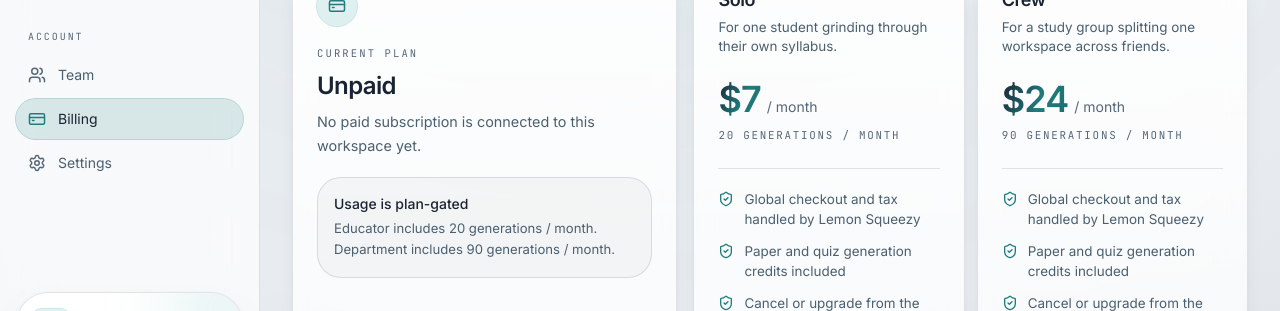
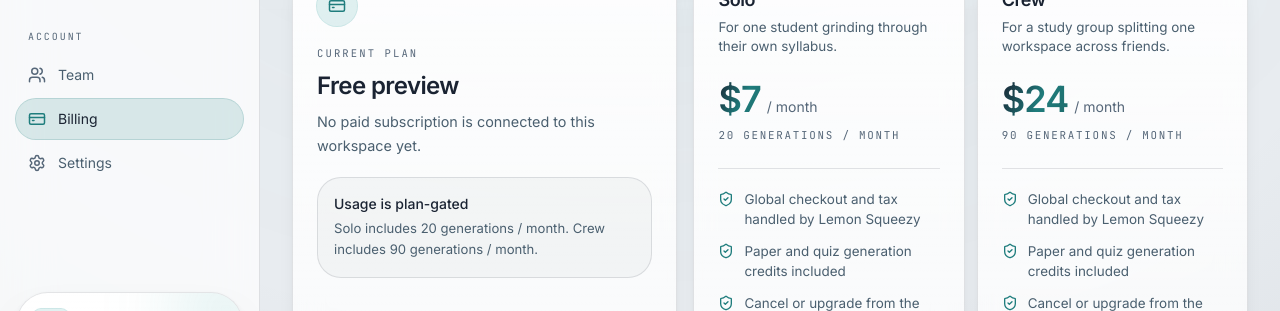
Before and after one commit to aniketk0412/qraftpaper, a Next.js app: page /billing in a window 1280 px wide. Shown: the part 279-590 px from the top of the page. Built offline with nearby package versions, Linux system fonts and the light colour scheme; no server answers.

Commit message:
Resolve internal plan id to public display name (Solo/Crew) on billing + settings; fix hardcoded Educator/Department text in plan-gated description

```diff
--- a/app/billing/page.tsx
+++ b/app/billing/page.tsx
@@ -7,6 +7,7 @@ import { Topbar } from "@/components/dashboard/topbar";
 import { GlassCard } from "@/components/ui/glass-card";
 import { IconTile } from "@/components/ui/icon-tile";
 import { billingTiers } from "@/lib/billing/lemonsqueezy";
+import { PLANS, type PlanId } from "@/lib/plans";
 import { getDb } from "@/lib/db";
 import { subscriptions, users } from "@/lib/db/schema";
 import { listUserSubjects } from "@/lib/subjects";
@@ -54,6 +55,10 @@ export default async function BillingPage({
   const { checkout } = await searchParams;
   const checkoutStatus = Array.isArray(checkout) ? checkout[0] : checkout;
   const currentPlan = profile?.plan ?? session?.user?.plan ?? "unpaid";
+  // Internal plan id ("educator" / "department") differs from the public
+  // display name ("Solo" / "Crew") — resolve to the public label via PLANS.
+  const currentPlanLabel =
+    PLANS[currentPlan as PlanId]?.name ?? "Unpaid";
   const user = {
     name: profile?.name ?? session?.user?.name ?? null,
     email: profile?.email ?? session?.user?.email ?? "",
@@ -106,8 +111,8 @@ export default async function BillingPage({
               <p className="mt-5 font-mono text-[0.66rem] uppercase tracking-[0.2em] text-fg-subtle">
                 Current plan
               </p>
-              <h2 className="mt-2 text-2xl font-semibold capitalize tracking-tight">
-                {currentPlan}
+              <h2 className="mt-2 text-2xl font-semibold tracking-tight">
+                {currentPlanLabel}
               </h2>
               <p className="mt-2 text-[0.9rem] leading-relaxed text-fg-muted">
                 {subscription
@@ -117,8 +122,10 @@ export default async function BillingPage({
               <div className="mt-5 rounded-xl border border-line bg-tint/[0.03] p-4">
                 <p className="text-sm font-medium">Usage is plan-gated</p>
                 <p className="mt-1 text-[0.82rem] leading-relaxed text-fg-muted">
-                  Educator includes {billingTiers.educator.generationCap}.
-                  Department includes {billingTiers.department.generationCap}.
+                  {billingTiers.educator.label} includes{" "}
+                  {billingTiers.educator.generationCap}.{" "}
+                  {billingTiers.department.label} includes{" "}
+                  {billingTiers.department.generationCap}.
                 </p>
               </div>
             </GlassCard>
--- a/app/dashboard/settings/page.tsx
+++ b/app/dashboard/settings/page.tsx
@@ -9,6 +9,7 @@ import { Reveal } from "@/components/ui/reveal";
 import { BackLink } from "@/components/dashboard/back-link";
 import { getDb } from "@/lib/db";
 import { users } from "@/lib/db/schema";
+import { PLANS, type PlanId } from "@/lib/plans";
 import { updateProfileAction } from "./actions";
 
 export const runtime = "nodejs";
@@ -111,8 +112,8 @@ export default async function SettingsPage({
             <h2 className="text-lg font-semibold tracking-tight">Plan</h2>
             <p className="mt-1 text-[0.84rem] text-fg-muted">
               You are on the{" "}
-              <span className="font-medium capitalize text-fg">
-                {profile?.plan ?? "unpaid"}
+              <span className="font-medium text-fg">
+                {PLANS[(profile?.plan ?? "unpaid") as PlanId]?.name ?? "Unpaid"}
               </span>{" "}
               plan.
             </p>
```
